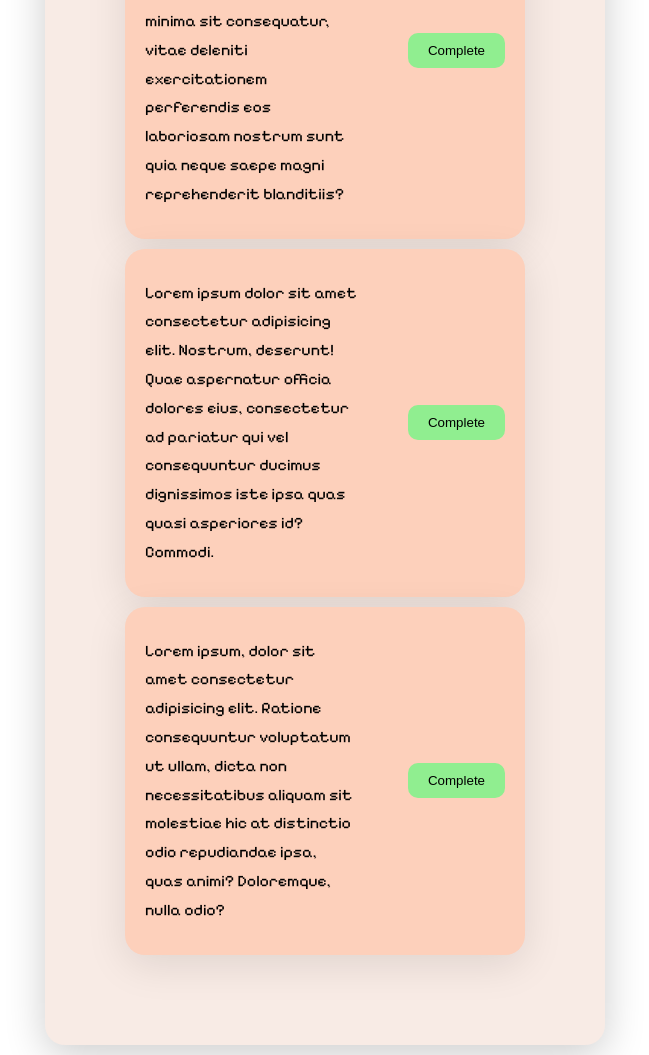
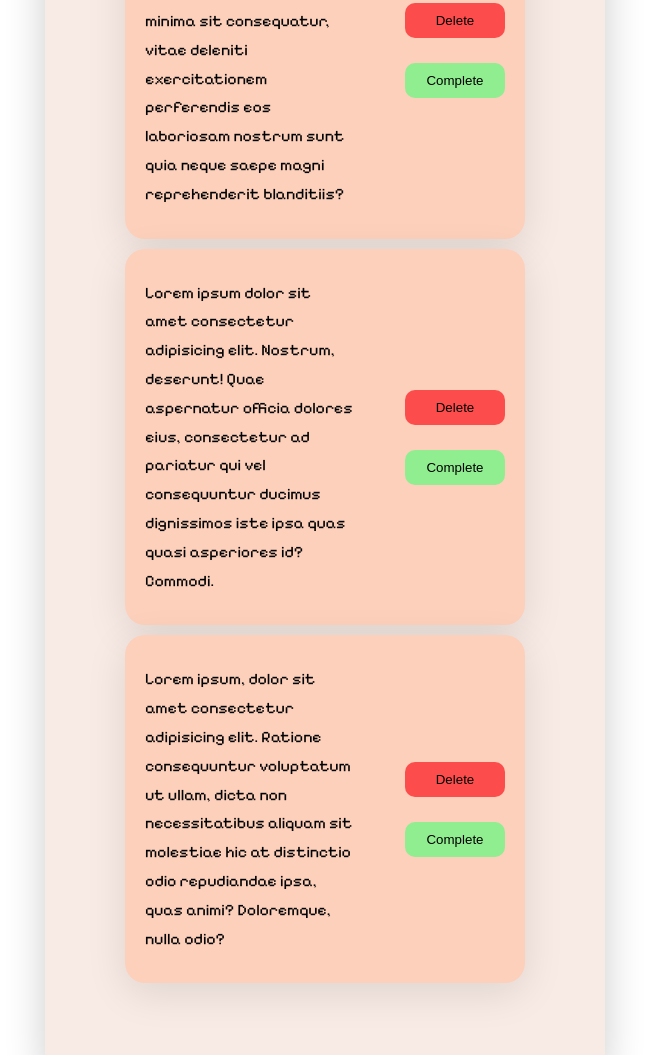
Before and after one commit to CD1FOX/Simple-To-Do-List, a plain HTML site: page index.html in a window 1280 px wide. Shown: the part 457-1512 px from the top of the page, without its empty margins (315-964 px from the left). Drawn offline with Linux system fonts and the light colour scheme.

Commit message:
Add delete button to tasks and update styles
Introduced a 'Delete' button for each task in the HTML and JavaScript, allowing users to remove tasks. Updated CSS to style the new delete button and adjust task layout for better usability.

```diff
--- a/index.html
+++ b/index.html
@@ -21,16 +21,31 @@
         <div class="task-list">
             <ul>
                 <li class="task">
-                    <span>Lorem ipsum dolor sit amet, consectetur adipisicing elit. Velit ratione alias vero incidunt, minima sit consequatur, vitae deleniti exercitationem perferendis eos laboriosam nostrum sunt quia neque saepe magni reprehenderit blanditiis?</span>
-                    <button type="button" class="complete-btn">Complete</button>
+                    <span>Lorem ipsum dolor sit amet, consectetur adipisicing elit. Velit ratione alias vero incidunt,
+                        minima sit consequatur, vitae deleniti exercitationem perferendis eos laboriosam nostrum sunt
+                        quia neque saepe magni reprehenderit blanditiis?</span>
+                    <div class="task-btn">
+                        <button type="button" class="delete-btn">Delete</button>
+                        <button type="button" class="complete-btn">Complete</button>
+                    </div>
                 </li>
                 <li class="task">
-                    <span>Lorem ipsum dolor sit amet consectetur adipisicing elit. Nostrum, deserunt! Quae aspernatur officia dolores eius, consectetur ad pariatur qui vel consequuntur ducimus dignissimos iste ipsa quas quasi asperiores id? Commodi.</span>
-                    <button type="button" class="complete-btn">Complete</button>
+                    <span>Lorem ipsum dolor sit amet consectetur adipisicing elit. Nostrum, deserunt! Quae aspernatur
+                        officia dolores eius, consectetur ad pariatur qui vel consequuntur ducimus dignissimos iste ipsa
+                        quas quasi asperiores id? Commodi.</span>
+                    <div class="task-btn">
+                        <button type="button" class="delete-btn">Delete</button>
+                        <button type="button" class="complete-btn">Complete</button>
+                    </div>
                 </li>
                 <li class="task">
-                    <span>Lorem ipsum, dolor sit amet consectetur adipisicing elit. Ratione consequuntur voluptatum ut ullam, dicta non necessitatibus aliquam sit molestiae hic at distinctio odio repudiandae ipsa, quas animi? Doloremque, nulla odio?</span>
-                    <button type="button" class="complete-btn">Complete</button>
+                    <span>Lorem ipsum, dolor sit amet consectetur adipisicing elit. Ratione consequuntur voluptatum ut
+                        ullam, dicta non necessitatibus aliquam sit molestiae hic at distinctio odio repudiandae ipsa,
+                        quas animi? Doloremque, nulla odio?</span>
+                    <div class="task-btn">
+                        <button type="button" class="delete-btn">Delete</button>
+                        <button type="button" class="complete-btn">Complete</button>
+                    </div>
                 </li>
             </ul>
         </div>
--- a/script.js
+++ b/script.js
@@ -1,6 +1,6 @@
 const taskInput = document.querySelector(".task-wrapper input");
 const addTaskButton = document.querySelector(".task-wrapper button");
-const taskListUL = document.querySelector(".task-list ul")
+const taskListUL = document.querySelector(".task-list ul");
 
 function addTaskHandler(){
     const currentTask = taskInput.value;
@@ -15,7 +15,10 @@ function addTaskHandler(){
 
     li.innerHTML = `
         <span>${currentTask}</span>
-        <button type="button" class="complete-btn">Complete</button>
+        <div class="task-btn">
+            <button type="button" class="delete-btn">Delete</button>
+            <button type="button" class="complete-btn">Complete</button>
+        </div>
     `;
 
     taskListUL.appendChild(li);
@@ -29,6 +32,13 @@ addTaskButton.addEventListener('click', addTaskHandler);
 taskListUL.addEventListener('click', function(event){
     if (event.target.classList.contains("complete-btn")){
         const taskItem = event.target.closest(".task");
-        taskItem.classList.toggle("completed")
+        taskItem.classList.toggle("completed");
     }
 });
+
+taskListUL.addEventListener('click', function(event){
+    if (event.target.classList.contains("delete-btn")){
+        const taskItem = event.target.closest(".task");
+        taskItem.remove();
+    }
+});
--- a/style.css
+++ b/style.css
@@ -61,9 +61,28 @@ body {
     display: flex;
     justify-content: space-between;
     box-shadow: 0px 10px 40px rgba(0, 0, 0, 0.1);
-    text-overflow: ellipsis;
     transition: transform 1s;
+}
 
+.task-btn {
+    display: flex;
+    margin-left: auto;
+    gap: 5px;
+    flex-direction: column;
+}
+
+.delete-btn {
+    min-width: 100px;
+    background-color: rgb(252, 76, 76);
+    border: none;
+    padding: 10px 20px;
+    border-radius: 10px;
+    transition: background-color 0.3s;
+    margin-bottom: 20px;
+}
+
+.delete-btn:hover {
+    background-color: rgb(182, 13, 13);
 }
 
 .task:hover {
@@ -74,6 +93,10 @@ body {
     margin-right: 50px;
     flex-shrink: 1;
     line-height: 1.8;
+    display: inline-block;
+    min-width: 200px;
+    overflow-wrap: break-word;
+
 }
 
 .task-list ul {
@@ -82,6 +105,7 @@ body {
 }
 
 .complete-btn {
+    min-width: 100px;
     background-color: lightgreen;
     border: none;
     padding: 10px 20px;
@@ -90,7 +114,7 @@ body {
 }
 
 .complete-btn:hover {
-    background-color: rgb(123, 219, 123);
+    background-color: rgb(91, 184, 91);
 }
 
 button {
```
